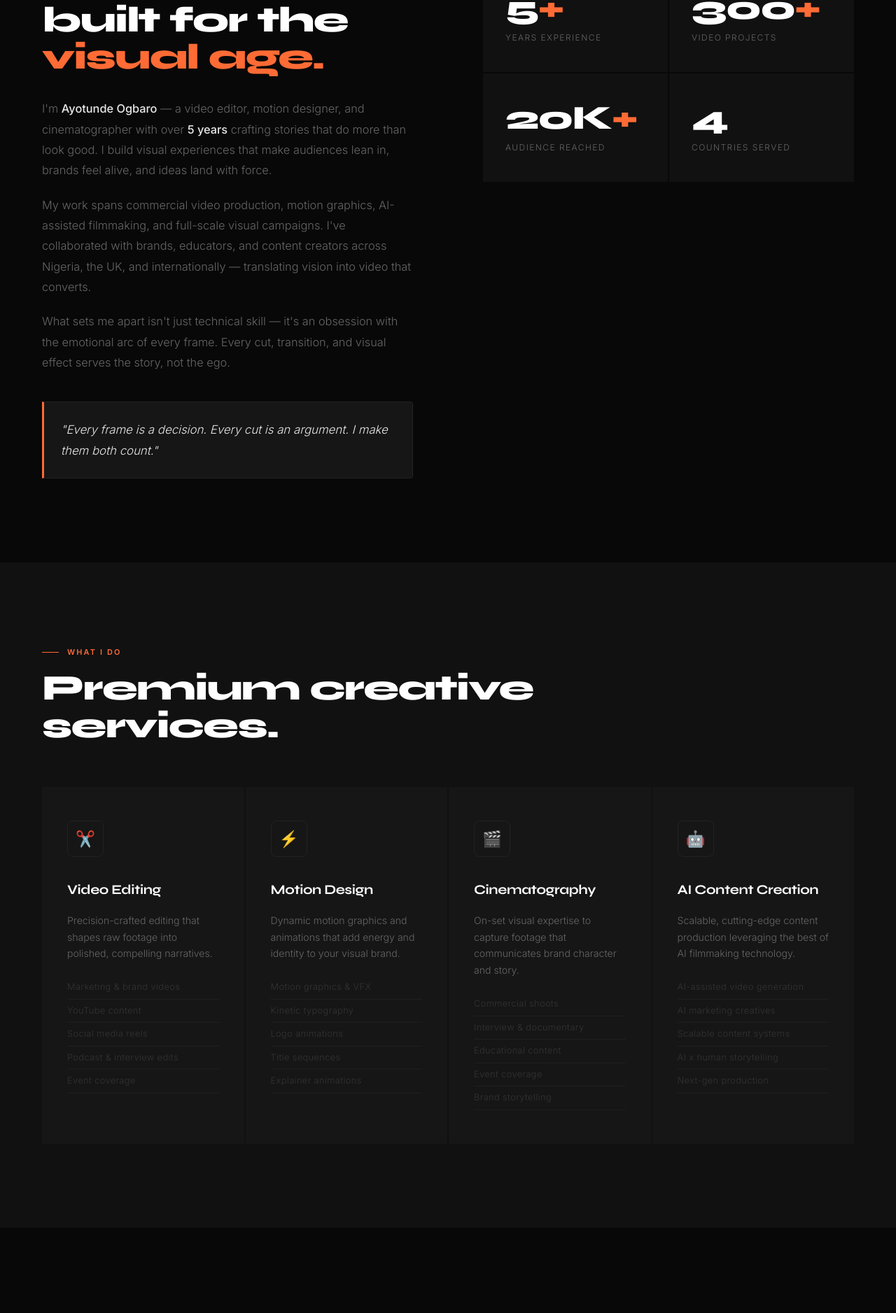
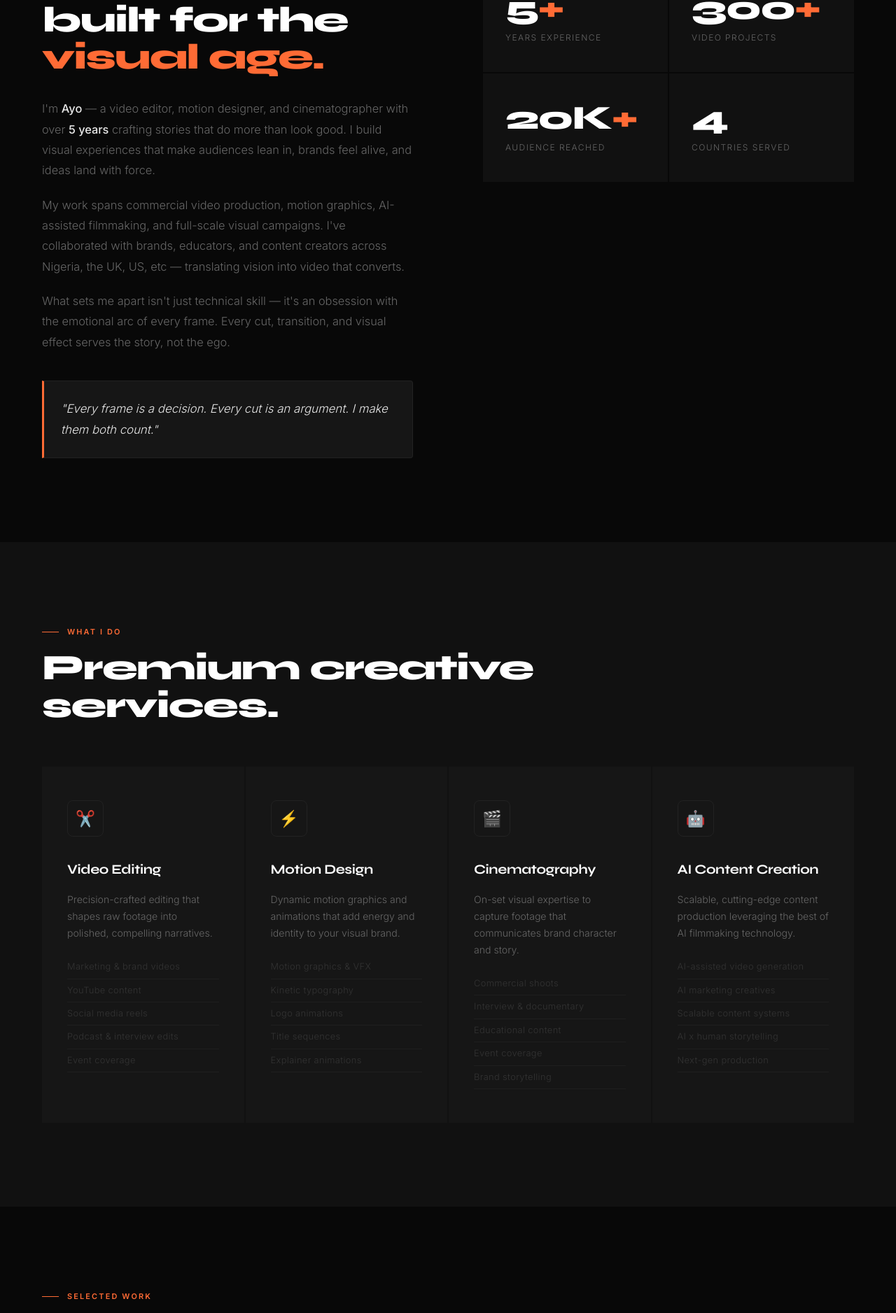
Before and after one commit to Haryourjay/Portfolio_project, a React (Vite) app in the folder portfolio_website/: page / in a window 1280 px wide. Shown: the part 1103-2980 px from the top of the page at 70% size. Built offline with nearby package versions, Linux system fonts and the light colour scheme.

Commit message:
updated hompage content

```diff
--- a/portfolio_website/src/components/About.jsx
+++ b/portfolio_website/src/components/About.jsx
@@ -10,10 +10,10 @@ const About = () => {
         <div className="about-text reveal">
           <h2 className="section-title" style={{ marginBottom: '32px' }}>A creative<br />built for the<br /><em style={{ fontStyle: 'normal', color: 'var(--accent)' }}>visual age.</em></h2>
           <p>
-            I'm <strong>Ayotunde Ogbaro</strong> — a video editor, motion designer, and cinematographer with over <strong>5 years</strong> crafting stories that do more than look good. I build visual experiences that make audiences lean in, brands feel alive, and ideas land with force.
+            I'm <strong>Ayo</strong> — a video editor, motion designer, and cinematographer with over <strong>5 years</strong> crafting stories that do more than look good. I build visual experiences that make audiences lean in, brands feel alive, and ideas land with force.
           </p>
           <p>
-            My work spans commercial video production, motion graphics, AI-assisted filmmaking, and full-scale visual campaigns. I've collaborated with brands, educators, and content creators across Nigeria, the UK, and internationally — translating vision into video that converts.
+            My work spans commercial video production, motion graphics, AI-assisted filmmaking, and full-scale visual campaigns. I've collaborated with brands, educators, and content creators across Nigeria, the UK, US, etc — translating vision into video that converts.
           </p>
           <p>
             What sets me apart isn't just technical skill — it's an obsession with the emotional arc of every frame. Every cut, transition, and visual effect serves the story, not the ego.
--- a/portfolio_website/src/components/Experience.jsx
+++ b/portfolio_website/src/components/Experience.jsx
@@ -40,10 +40,11 @@ const Experience = () => {
   return (
     <section id="experience">
       <div className="section-eyebrow reveal">Career</div>
-      <h2 className="section-title reveal reveal-delay-1">Where I've<br />done the work.</h2>
+      <h2 className="section-title reveal reveal-delay-1">Clients</h2>
 
       <div className="timeline">
-        {experiences.map((exp, index) => (
+        TODO: Clients Logo
+        {/* {experiences.map((exp, index) => (
           <div key={index} className={`timeline-item reveal ${exp.delay}`}>
             <div className="timeline-date">
               <div className="timeline-date-text">{exp.date}</div>
@@ -55,7 +56,7 @@ const Experience = () => {
               <p className="timeline-desc">{exp.desc}</p>
             </div>
           </div>
-        ))}
+        ))} */}
       </div>
     </section>
   );
--- a/portfolio_website/src/components/Work.jsx
+++ b/portfolio_website/src/components/Work.jsx
@@ -65,7 +65,7 @@ const Work = () => {
       <div className="work-header">
         <div>
           <div className="section-eyebrow reveal">Selected Work</div>
-          <h2 className="section-title reveal reveal-delay-1">Projects that<br />made the difference.</h2>
+          <h2 className="section-title reveal reveal-delay-1">Highlights</h2>
         </div>
         <a href="#contact" className="work-link reveal" onClick={(e) => handleSmoothScroll(e, '#contact')}>Commission a project →</a>
       </div>
--- a/portfolio_website/src/pages/HomePage.jsx
+++ b/portfolio_website/src/pages/HomePage.jsx
@@ -22,7 +22,7 @@ export default function HomePage() {
         <Skills />
         <Process />
         <Testimonials />
-        <Education />
+        {/* <Education /> */}
         <Contact />
         </>
     )
```
